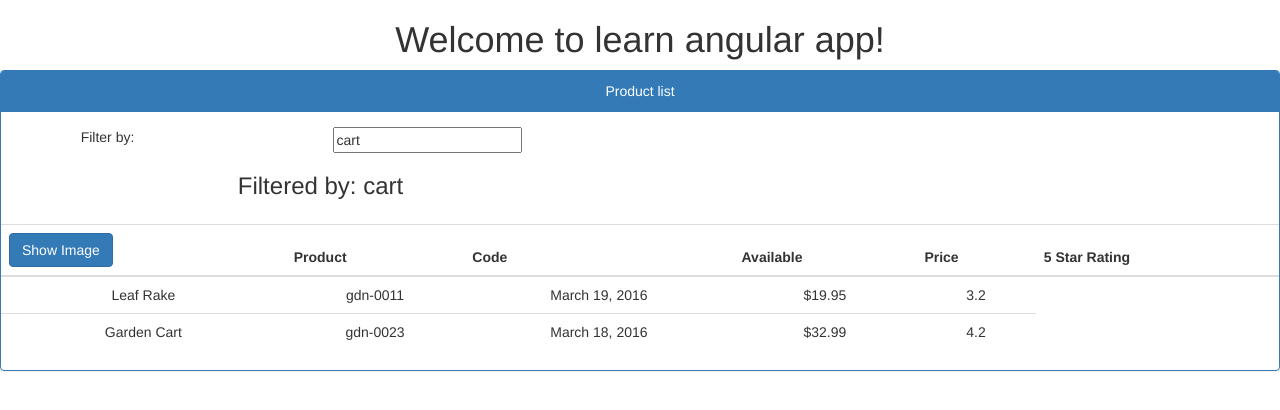
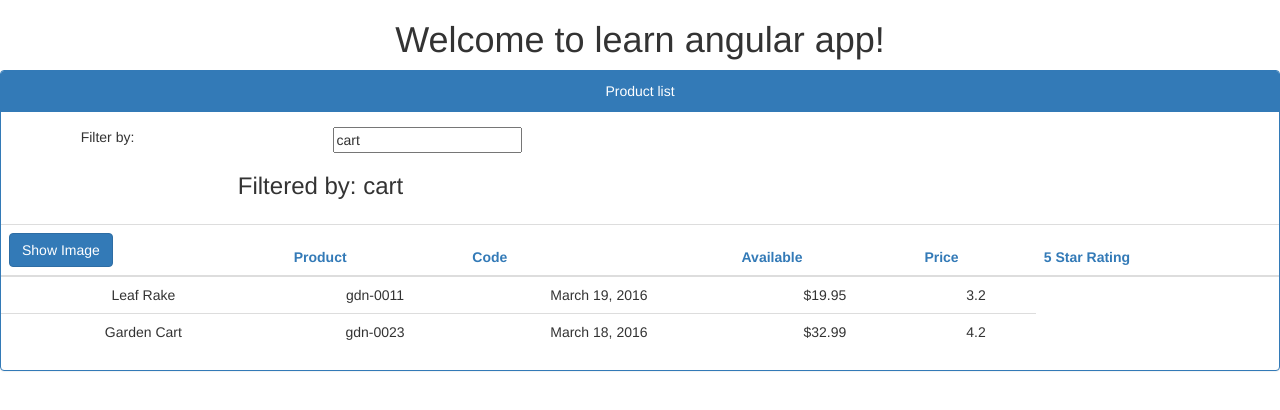
Before and after one commit to devmonte/learn-angular, an Angular app: page / in a window 1280 px wide. Shown: the top 410 px of the page. Built offline with nearby package versions, Linux system fonts and the light colour scheme.

Commit message:
Add using IProduct interface and OnInit method in product component

```diff
--- /dev/null
+++ b/src/app/products/product-list.component.css
@@ -0,0 +1,3 @@
+thead {
+    color: #337AB7
+}
--- a/src/app/products/product-list.component.ts
+++ b/src/app/products/product-list.component.ts
@@ -1,17 +1,19 @@
-import {Component} from '@angular/core';
+import {Component, OnInit} from '@angular/core';
+import { IProduct } from './product';
 @Component({
     // tslint:disable-next-line:component-selector
     selector: 'pm-products',
-    templateUrl: './product-list.component.html'
+    templateUrl: './product-list.component.html',
+    styleUrls: ['./product-list.component.css']
 })
-export class ProductListComponent {
+export class ProductListComponent implements OnInit {
     // tslint:disable:no-inferrable-types
     pageTitle: string = 'Product List';
     imageWidth: number = 50;
     imageMargin: number = 2;
     showImage: boolean = false;
     listFilter: string = 'cart';
-    products: any[] = [
+    products: IProduct[] = [
         {
             // tslint:disable:quotemark
             "productId": 1,
@@ -38,4 +40,8 @@
     toggleImage(): void {
         this.showImage = !this.showImage;
     }
+
+    ngOnInit(): void {
+        console.log('On Init');
+    }
 }
```
